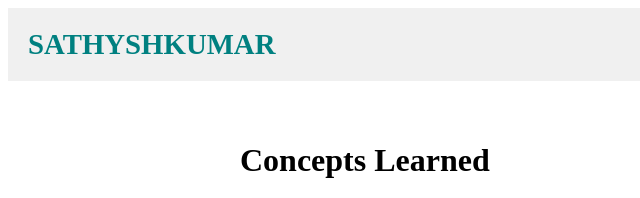
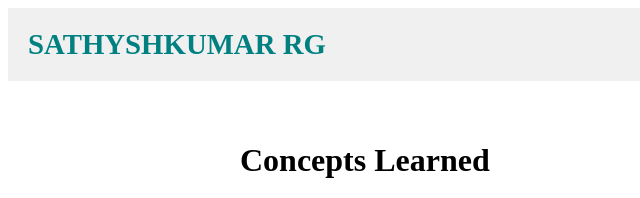
Before and after one commit to sathysh/portfolio2, a plain HTML site: page concepts.html in a window 1280 px wide. Shown: the top 198 px of the page, 0-640 px from the left. Drawn offline with Linux system fonts and the light colour scheme; files whose address does not match are found by name.

Commit message:
Update concepts.html

```diff
--- a/concepts.html
+++ b/concepts.html
@@ -11,7 +11,7 @@
 
 <header>
     <div class="header-container">
-        <h1>SATHYSHKUMAR</h1>
+        <h1>SATHYSHKUMAR RG</h1>
         <nav>
             <ul>
                 <li><a href="index.html" class="home-link">Home</a></li>
```
